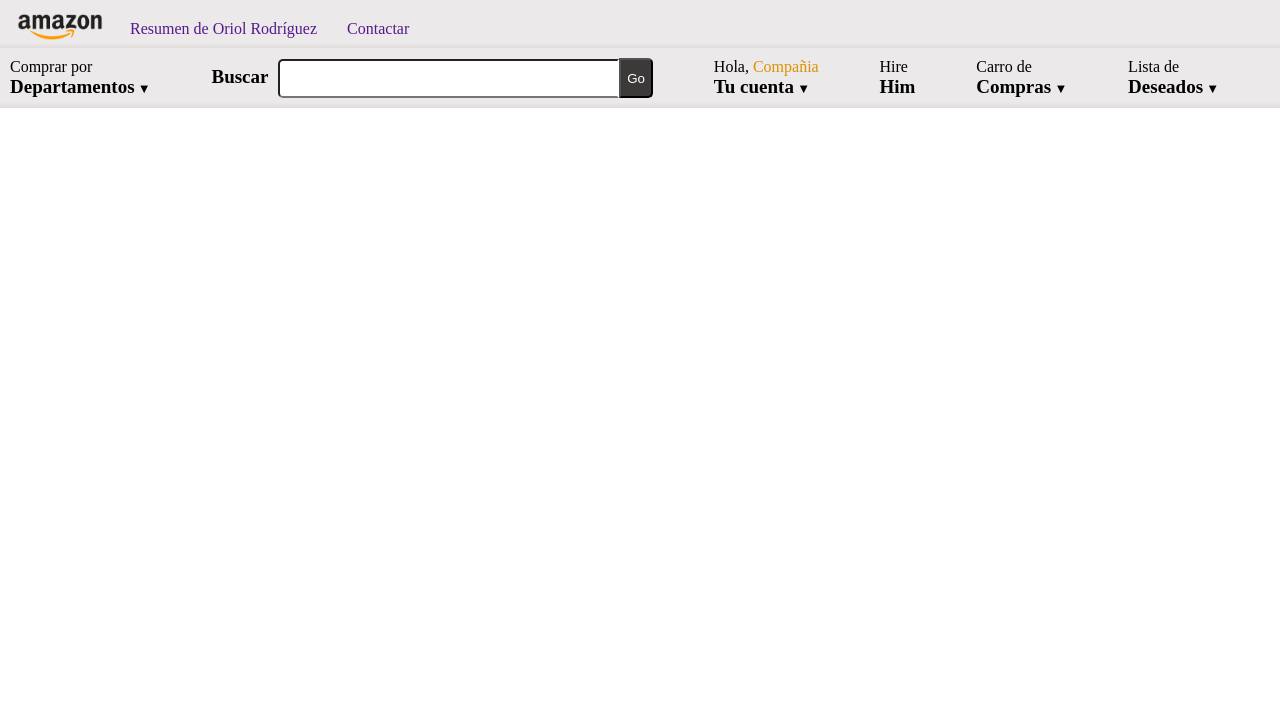
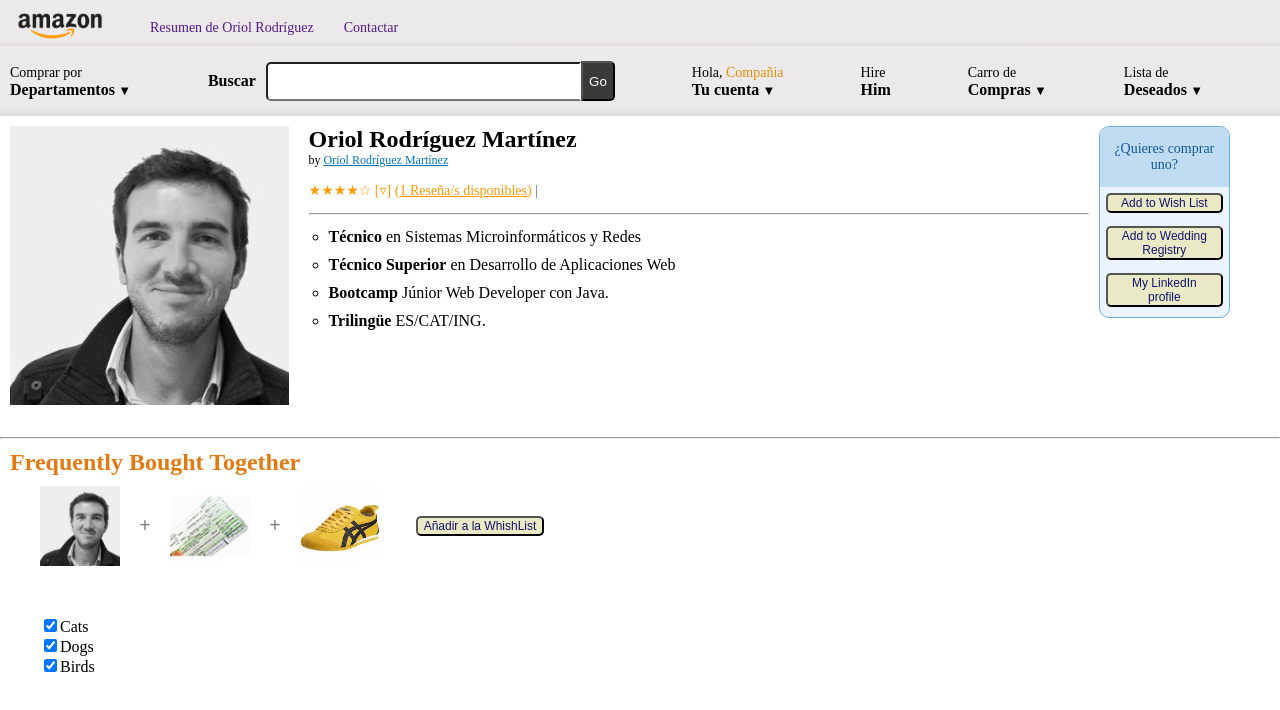
Before and after one commit to UriR38/Bootcamp_Java_2, a plain HTML site: page 4. CSS/23. Curriculum Amazon/index.html in a window 1280 px wide. Drawn offline with Linux system fonts and the light colour scheme.

Commit message:
Curriculum amazon, avance

```diff
--- a/4. CSS/23. Curriculum Amazon/index.html
+++ b/4. CSS/23. Curriculum Amazon/index.html
@@ -1,19 +1,19 @@
 <!DOCTYPE html>
 <html lang="es">
+
 <head>
   <meta charset="UTF-8" />
   <meta name="viewport" content="width=device-width, initial-scale=1.0" />
   <title>Amazon Curriculum</title>
   <link rel="stylesheet" href="./styles.css" />
 </head>
+
 <body>
   <header>
     <!-- Navbar -->
     <nav class="navbar">
       <div class="brand">
-          <a href=""
-            ><img src="./Imagenes/amazon_logo_icon_169612.png" alt=""
-          /></a>
+        <a href=""><img src="./Imagenes/amazon_logo_icon_169612.png" alt="" /></a>
       </div>
       <ul class="navbar-menu">
         <li><a href="">Resumen de Oriol Rodríguez</a></li>
@@ -25,16 +25,72 @@
       <!-- Linea e barra de busqueda -->
       <nav class="nav2">
         <ul class="nav2menu">
-          <li><a href="">Comprar por <br><span class="NegritaGrande">Departamentos<span class="flecha"> ▼</span></span></a></li>
-          <li class="buscarTT"> <span class="NegritaGrande">Buscar</span><input class="Busqueda" type="text"><button type="submit" class="botonGo">Go</button></li>
-          <li><a href="">Hola, <span class="textNaranja">Compañia</span> <br><span class="NegritaGrande">Tu cuenta<span class="flecha"> ▼</span></span></a></li>
+          <li><a href="">Comprar por <br><span class="NegritaGrande">Departamentos<span class="flecha">
+                  ▼</span></span></a></li>
+          <li class="buscarTT"> <span class="NegritaGrande">Buscar</span><input class="Busqueda" type="text"><button
+              type="submit" class="botonGo">Go</button></li>
+          <li><a href="">Hola, <span class="textNaranja">Compañia</span> <br><span class="NegritaGrande">Tu cuenta<span
+                  class="flecha"> ▼</span></span></a></li>
           <li><a href="">Hire <br><span class="NegritaGrande">Him</span></a></li>
           <li><a href="">Carro de<br><span class="NegritaGrande">Compras<span class="flecha"> ▼</span></span></a></li>
           <li><a href="">Lista de <br><span class="NegritaGrande">Deseados<span class="flecha"> ▼</span></span></a></li>
 
         </ul>
       </nav>
+
+      <!-- Imagenes del perfi de compra -->
+      <div class="profile">
+
+        <div class="imagenes">
+          <img src="./Imagenes/perfil.jpg" alt="Soy yo literal">
+        </div>
+        <div class="details">
+          <h1>Oriol Rodríguez Martínez</h1>
+          <p class="byOriol">by <a class="urlPerf" href="">Oriol Rodríguez Martínez</a></p>
+          <p class="rating">★★★★☆ [▿] (<a class="reseado" href="">1 Reseña/s disponibles</a>) <span
+              class="byLinePipe">|</span> </p>
+          <hr>
+          <ul>
+            <li><span class="negrita-sub">Técnico</span> en Sistemas Microinformáticos y Redes</li>
+            <li><span class="negrita-sub">Técnico Superior</span> en Desarrollo de Aplicaciones Web</li>
+            <li><span class="negrita-sub">Bootcamp</span> Júnior Web Developer con Java.</li>
+            <li><span class="negrita-sub">Trilingüe</span> ES/CAT/ING.</li>
+          </ul>
+        </div>
+        <div class="Botones-azules">
+          <div class="ComprarPregunta">
+            <p>¿Quieres comprar uno?
+          </div>
+          </p>
+          <button class="WhishList">Add to Wish List</button>
+          <button class="WeddingRegistry">Add to Wedding Registry</button>
+          <button class="LinkedInP">My LinkedIn profile</button>
+        </div>
+      </div>
+      <hr>
+      <h2 class="FBTH2">Frequently Bought Together</h2>
+      <div class="FBT">
+        <img src="./Imagenes/perfil.jpg" alt="">
+        <p>+</p>
+        <img src="./Imagenes/_plane_tickets.jpeg" alt="">
+        <p>+</p>
+        <img src="./Imagenes/_mexico66.jpeg" alt="">
+        <button class="FBTButton">Añadir a la WhishList</button>
+
+        <div class="checkboxes">
+          <form method="post" action="/Tests/Post/">
+            <input checked="checked" type="checkbox" name="favorite_pet" value="Cats">Cats<br>
+            <input checked="checked" type="checkbox" name="favorite_pet" value="Dogs">Dogs<br>
+            <input checked="checked" type="checkbox" name="favorite_pet" value="Birds">Birds<br>
+          </form>
+
+        </div>
+      </div>
+
+
+
     </main>
     <footer></footer>
 </body>
+
 </html>
--- a/4. CSS/23. Curriculum Amazon/styles.css
+++ b/4. CSS/23. Curriculum Amazon/styles.css
@@ -1,4 +1,6 @@
-body, ul, li {
+body,
+ul,
+li {
   margin: 0;
   padding: 0;
   box-sizing: border-box;
@@ -9,8 +11,9 @@
   grid-template-columns: 110px 1fr;
   align-items: center;
   padding: 10px 10px 0px 10px;
+  font-size: 14px;
 }
-.navbar img{
+.navbar img {
   width: 100px;
   grid-template-columns: 2;
 }
@@ -28,13 +31,12 @@
   text-decoration: none;
 }
 /* Navbar 2 - La barra de abajo que en realidad no es nav pero weno xd */
-.nav2{
+.nav2 {
   display: grid;
   grid-template-columns: repeat(1, auto);
   align-items: center;
-
 }
-.nav2menu{
+.nav2menu {
   display: grid;
   grid-template-columns: repeat(6, auto);
   gap: 10px;
@@ -42,17 +44,18 @@
   padding: 10px;
   align-items: center;
 }
-.nav2menu a{
+.nav2menu a {
   text-decoration: none;
   justify-content: center;
   color: black;
+  font-size: 14px;
 }
-.NegritaGrande{
+.NegritaGrande {
   font-weight: bold;
-    font-size: 19px;
+  font-size: 16px;
 }
-.Busqueda{
-    width: 26vw;
+.Busqueda {
+  width: 24vw;
   height: 33px;
   margin-left: 10px;
   margin-right: 0px;
@@ -60,7 +63,7 @@
   border-bottom-left-radius: 5px;
   border-right-color: transparent;
 }
-.botonGo{
+.botonGo {
   height: 40px;
   margin-left: 0px;
   background-color: rgb(59, 58, 57);
@@ -68,19 +71,154 @@
   border-top-right-radius: 5px;
   border-bottom-right-radius: 5px;
 }
-.textNaranja{
+.textNaranja {
   color: rgb(221, 145, 5);
 }
-.flecha{
+.flecha {
   font-size: 13px;
 }
-.navbar, .nav2{
-    background: rgb(235,233,233);
-    background: linear-gradient(180deg, rgba(235,233,233,1) 90%, rgba(224,220,220,1) 100%, rgba(255,255,255,1) 100%);
+.navbar,
+.nav2 {
+  background: rgb(235, 233, 233);
+  background: linear-gradient(
+    180deg,
+    rgba(235, 233, 233, 1) 90%,
+    rgba(224, 220, 220, 1) 100%,
+    rgba(255, 255, 255, 1) 100%
+  );
 }
 
+/* Bloque informacion */
+.profile {
+  display: flex;
+}
+.imagenes {
+  width: 25%;
+  padding: 10px;
+}
+.imagenes img {
+  width: 100%;
+  margin-bottom: 10px;
+}
+.details {
+  width: 70%;
+  padding: 10px;
+}
+
+h1 {
+  font-size: 24px;
+  margin: 0 0 0px;
+}
+.byOriol {
+  margin-top: 0px;
+  padding-top: 0px;
+  font-size: 12px;
+}
+.urlPerf {
+  color: #0073bb;
+}
+
+.rating {
+  font-size: 14px;
+  color: #ff9900;
+}
+.reseado {
+  color: #ff9900;
+}
+.byLinePipe {
+  color: #666;
+  font-size: 14px;
+}
+ul {
+  list-style-type: circle;
+  padding-left: 20px;
+}
+ul li {
+  padding: 5px 0;
+}
+
+.negrita-sub {
+  font-weight: bold;
+}
+
+.Botones-azules {
+  display: grid;
+  grid-template-rows: repeat(4, 1fr);
+  grid-template-columns: 1fr;
+  border: 1px solid #6daee1;
+  border-radius: 10px;
+  justify-content: stretch;
+  background-color: #ebf3ff;
+  margin-top: 10px;
+  margin-right: 50px;
+  height: 190px;
+}
+.Botones-azules button{
+  border-radius: 5px;
+  background-color: #e9eac5;
+  color: #13146c;
+  margin: 5%;
+  font-size: 12px;
+}
+
+.ComprarPregunta {
+  background-color: #c0dcf2;
+  grid-row: 1;
+  text-align: center;
+  border-top-right-radius: 10px;
+  border-top-left-radius: 10px;
+  font-size: 14px;
+  color: #125799;
+
+}
+.WhishList {
+  grid-row: 2;
+}
+.WeddingRegistry {
+  grid-row: 3;
+}
+.LinkedInP {
+  grid-row: 4;
+}
+
+.FBTH2{
+  margin: 10px;
+  color: #e47911;
+}
+
+.FBT{
+  display: grid;
+  grid-template-columns: 80px 50px 80px 50px 80px 200px;
+  justify-items: center;
+  align-items: center;
+  margin-top: 10px;
+  margin-left: 40px;
+}
+.FBT p{
+  font-size: 20px;
+  font-weight: bold;
+  color: gray;
+}
+.FBT img{
+  width: 80px;
+  height: 80px;
+}
+.FBTButton{
+  border-radius: 5px;
+  background-color: #e9eac5;
+  color: #13146c;
+  font-size: 12px;
+}
+.checkboxes{
+  margin-top: 50px;
+  width: 100%;
+}
+
+
+
+
 /* Responsive */
-@media (max-width: 768px) {
+@media (max-width: 600px) {
   /* responsive de la navbar */
   .navbar {
     grid-template-columns: 1fr;
@@ -98,16 +236,27 @@
     padding: 10px 0;
   }
   /* responsive de la segunda barra */
-    .nav2{
+  .nav2 {
     grid-template-columns: 1fr;
   }
-    .nav2menu{
+  .nav2menu {
     grid-template-columns: 1fr;
     gap: 5px;
   }
-    .nav2menu a, .buscarTT{
+  .nav2menu a,
+  .buscarTT {
     display: block;
     padding: 10px 0 0px 20px;
   }
+  /* responsive titulo */
+
+  .imagenes{
+    width: 0;
+    height: 0;
+  }
+  .Botones-azules{
+    margin-top: 100px;
+    height: 210px;
+  }
 
 }
```
Also changed, not shown: 4. CSS/23. Curriculum Amazon/Imagenes/_mexico66.jpeg (added), 4. CSS/23. Curriculum Amazon/Imagenes/_plane_tickets.jpeg (added), 4. CSS/23. Curriculum Amazon/Imagenes/ae2a60174729493.Y3JvcCwxOTk5LDE1NjQsMCwyMTc.png (added), 4. CSS/23. Curriculum Amazon/Imagenes/perfil.jpg (added). Lines whose indentation alone changed are shown as unchanged.
